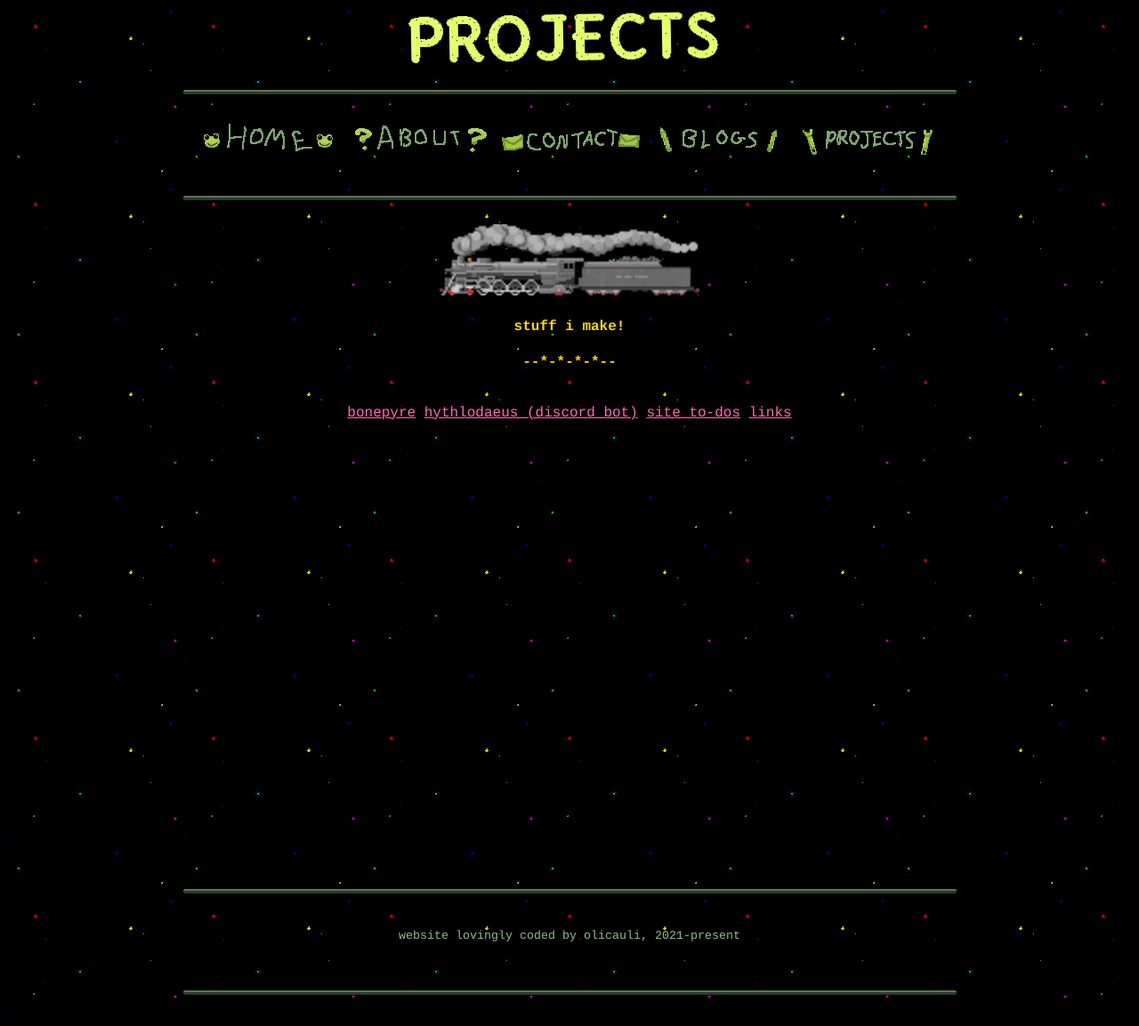
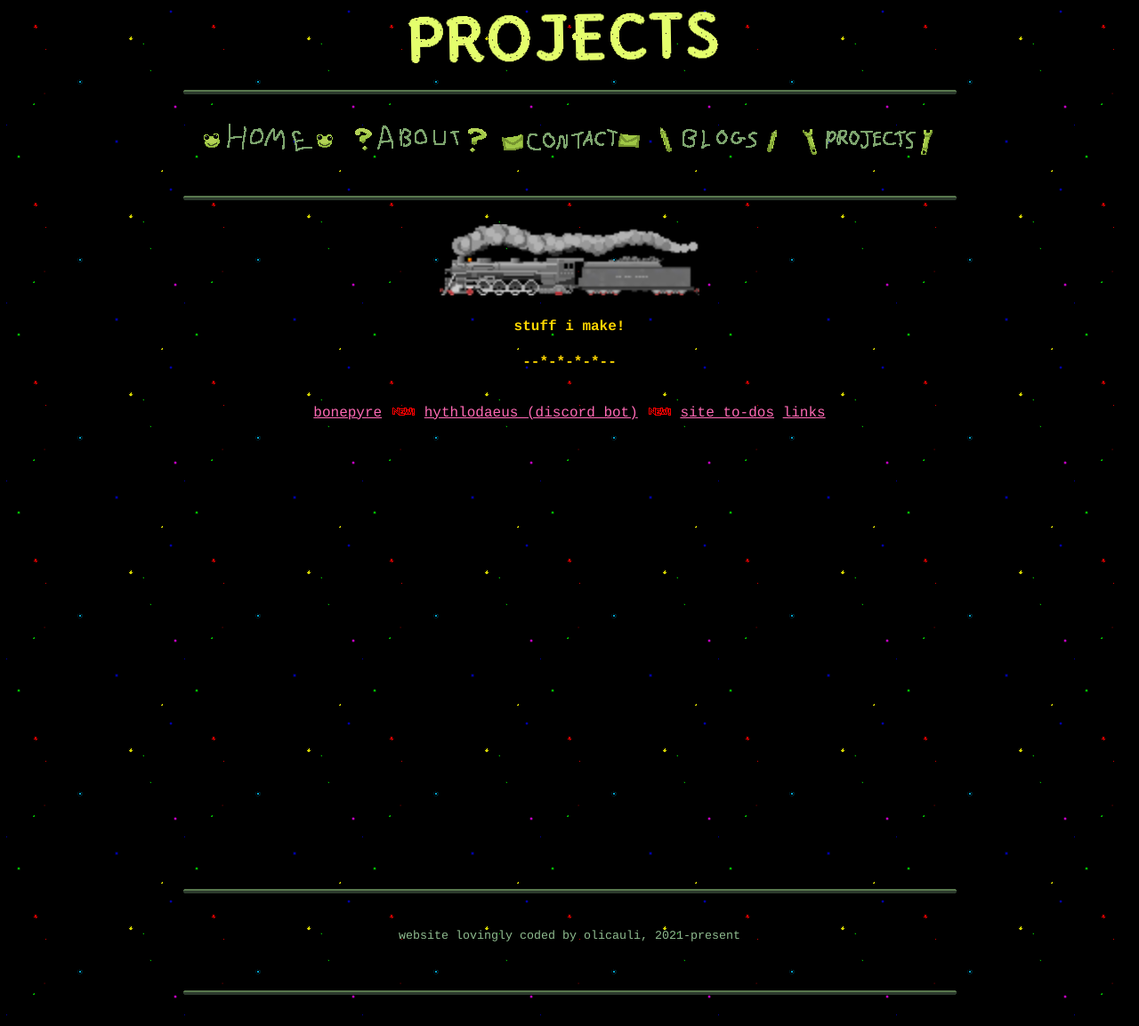
Before and after one commit to olicauli/oli-hellhole, a Jekyll site: the page built from projects.html, in a window 1280 px wide and 1153 px high. Shown: the whole window at 89% size. Built offline with Jekyll 4.4.1, drawn with Linux system fonts in a browser that asks for light colours.

Commit message:
add new indicator to link in projects

```diff
--- a/projects.html
+++ b/projects.html
@@ -11,7 +11,7 @@ header_file: projects.gif
 <br>
 <div class="blognav">
   <a href="{% link projects/bonepyre.html %}">bonepyre</a>
-  <a href="https://github.com/olicauli/oli-bot" target="_blank" rel="noopener noreferrer">hythlodaeus (discord bot)</a>
+  <a href="https://github.com/olicauli/oli-bot" class="newwrap" target="_blank" rel="noopener noreferrer">hythlodaeus (discord bot)</a>
   <a href="{% link projects/todo.html %}">site to-dos</a>
   <a href="{% link projects/links.html %}">links</a>
 
```
